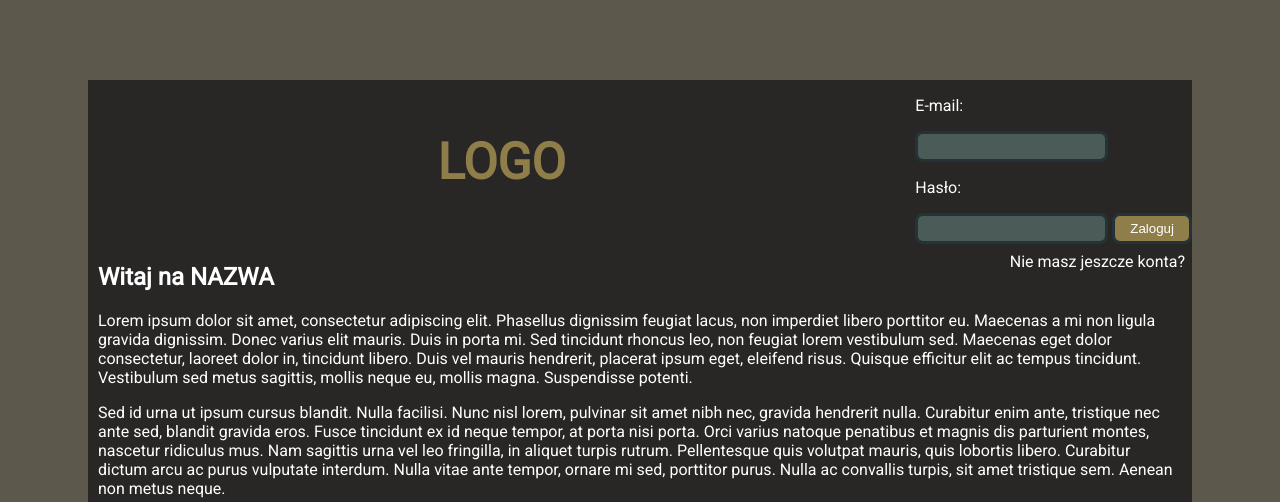
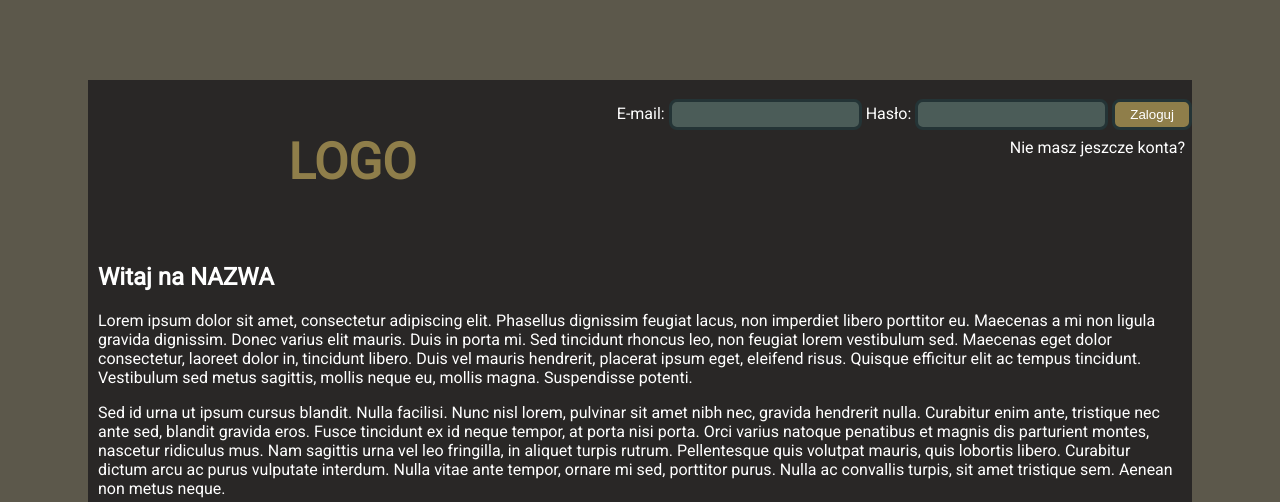
Before and after one commit to ozeppo/VPlace, a PHP site: page / in a window 1280 px wide. Shown: the top 502 px of the page. Run offline with PHP 8.4, Linux system fonts and the light colour scheme.

Commit message:
html > php

```diff
--- a/css/main.css
+++ b/css/main.css
@@ -49,7 +49,7 @@ body{
 	color: #ffffff;
 	display: inline;
 }
-.signin button{
+.signin #button{
 	color: #ffffff;
 	border-radius: 8px;
 	border: 3px solid #243436;
--- a/index.html
+++ b/index.php
@@ -12,11 +12,11 @@
 			<div class="signin">
 
 				<form class="signform" action="index.html" method="post">
-					<p>E-mail: </p> <input type="text" name="login" value="">
-					<p>Hasło: </p> <input type="password" name="password" value="">
-					<button type="button" name="button">Zaloguj</button>
+					E-mail: <input type="text" name="login" value="">
+					Hasło:  <input type="password" name="password" value="">
+					<input type="submit" name="" id="button" value="Zaloguj">
 					<br>
-					<a class="rejestracja" href="subpage\register.html">Nie masz jeszcze konta?</a>
+					<a class="rejestracja" href="subpage\register.php">Nie masz jeszcze konta?</a>
 
 				</form>
 
--- a/subpage/register.html
+++ b/subpage/register.php
@@ -21,7 +21,7 @@
             <p>Nazwisko: </p><input type="text" id="surname" name="" value="">
             <p>Hasło: </p><input type="password" name="password" value="">
             <input type="checkbox" name="accept" id="accept" value=""><p>Zgadzam się na </p><a id="ToS" href="#">Warunki Użytkowania</a>
-            <button type="button" name="button">Zarejestruj</button>
+            <input type="submit" name="" id="button" value="Zarejestruj">
           </form>
         </div>
       </div>
```
Also changed, not shown: css/register.css (+12 -12 lines).
